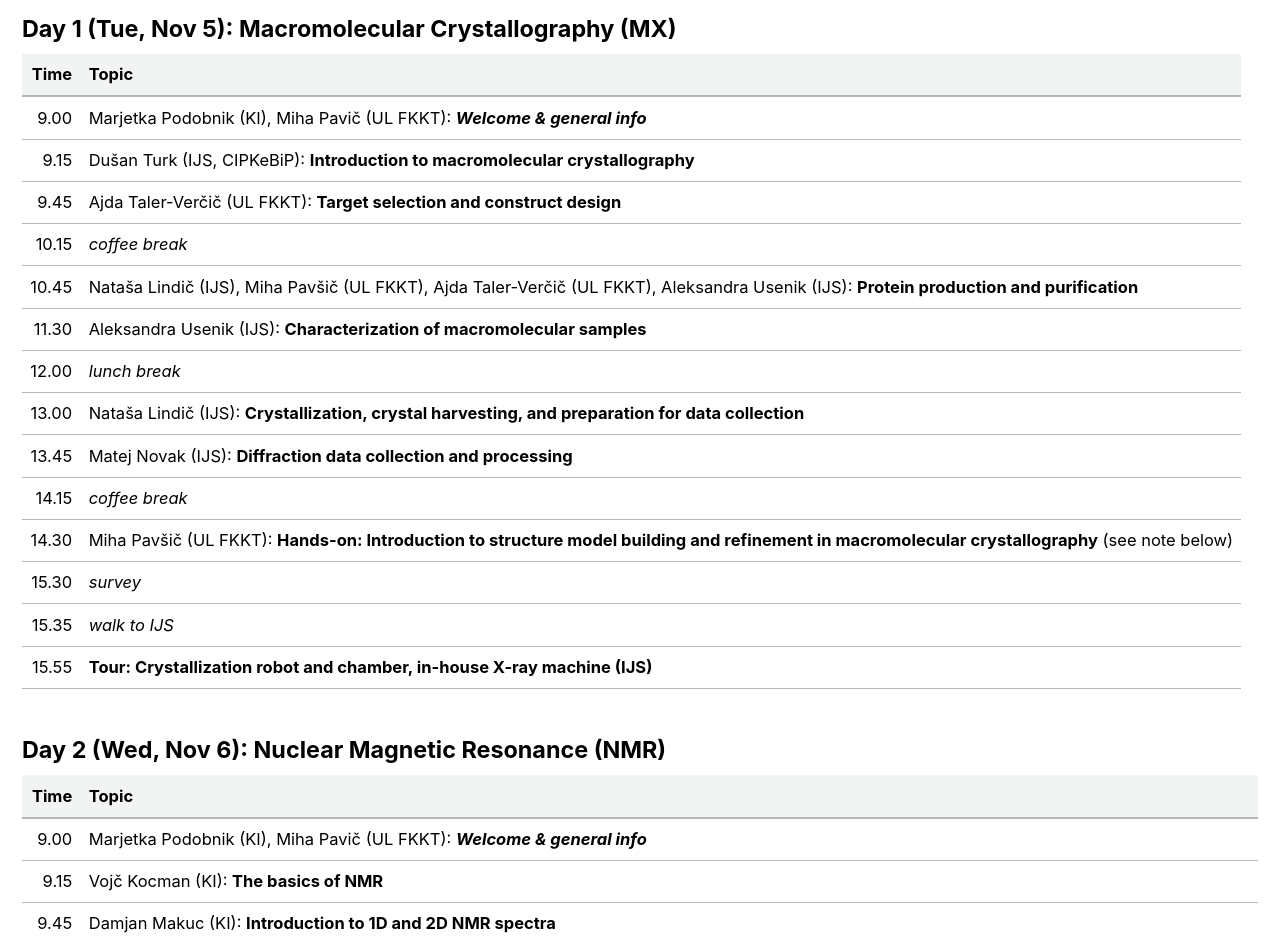
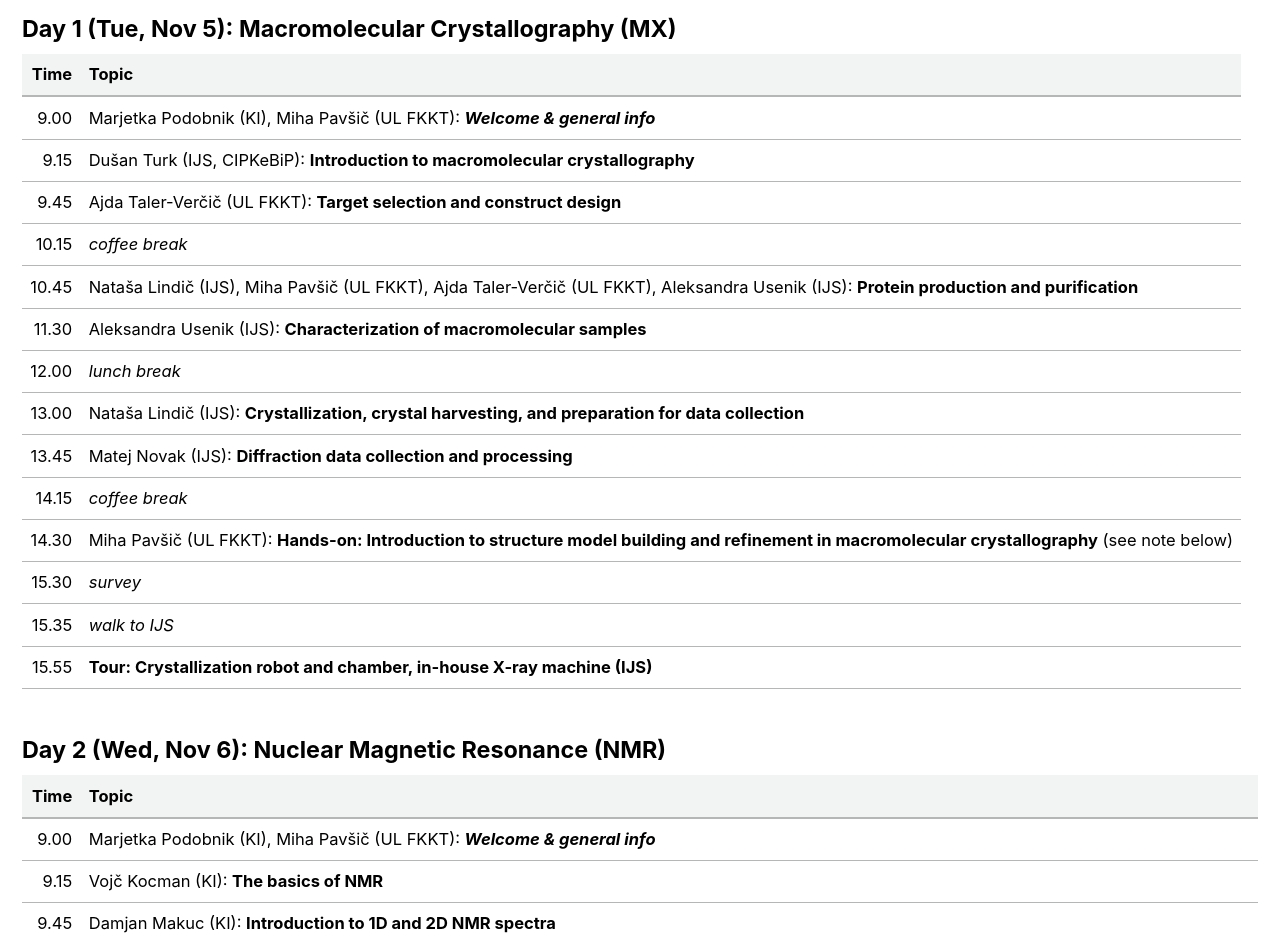
Before and after one commit to InstructSI/instructsi.github.io, a Jekyll site: the page built from _pages/bmasb2024.md, in a window 1280 px wide and 1400 px high, scrolled down 2354 px. Shown: the part 152-1090 px from the top of the window. Built offline with Jekyll 4.4.1, drawn with Linux system fonts in a browser that asks for light colours; cached includes are drawn as plain includes; some of the changed text lies outside the part shown.

Commit message:
Corrected typo

```diff
--- a/_pages/bmasb2024.md
+++ b/_pages/bmasb2024.md
@@ -62,7 +62,7 @@ For any further information etc. please do not hesitate to contact us via e-mail
 
 |Time       |Topic        |
 |----------:|-------------|
-| 9.00|Marjetka Podobnik (KI), Miha Pavič (UL FKKT): ***Welcome & general info***|
+| 9.00|Marjetka Podobnik (KI), Miha Pavšič (UL FKKT): ***Welcome & general info***|
 | 9.15|Dušan Turk (IJS, CIPKeBiP): **Introduction to macromolecular crystallography**|
 | 9.45|Ajda Taler-Verčič (UL FKKT): **Target selection and construct design**|
 |10.15|*coffee break*|
@@ -81,7 +81,7 @@ For any further information etc. please do not hesitate to contact us via e-mail
 
 |Time       |Topic        |
 |----------:|-------------|
-| 9.00|Marjetka Podobnik (KI), Miha Pavič (UL FKKT): ***Welcome & general info***|
+| 9.00|Marjetka Podobnik (KI), Miha Pavšič (UL FKKT): ***Welcome & general info***|
 | 9.15|Vojč Kocman (KI): **The basics of NMR**|
 | 9.45|Damjan Makuc (KI): **Introduction to 1D and 2D NMR spectra**|
 |10.15|*coffee break*|
@@ -100,7 +100,7 @@ For any further information etc. please do not hesitate to contact us via e-mail
 
 |Time       |Topic        |
 |----------:|-------------|
-| 9.00|Marjetka Podobnik (KI), Miha Pavič (UL FKKT): ***Welcome & general info***|
+| 9.00|Marjetka Podobnik (KI), Miha Pavšič (UL FKKT): ***Welcome & general info***|
 | 9.15|Nada Žnidaršič (UL BF): **Transmission electron microscopy – a look into structure from molecules to tissues**|
 |10.05|*coffee break*|
 |10.30|Matic Kisovec (KI): **Cryo-electron microscopy**|
```
